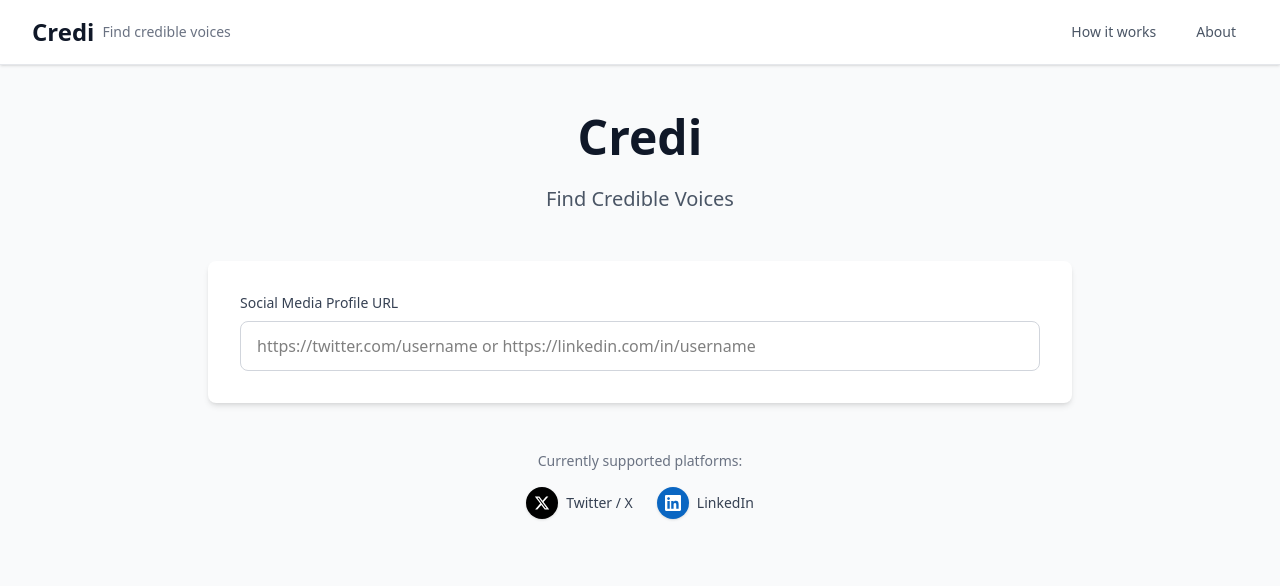
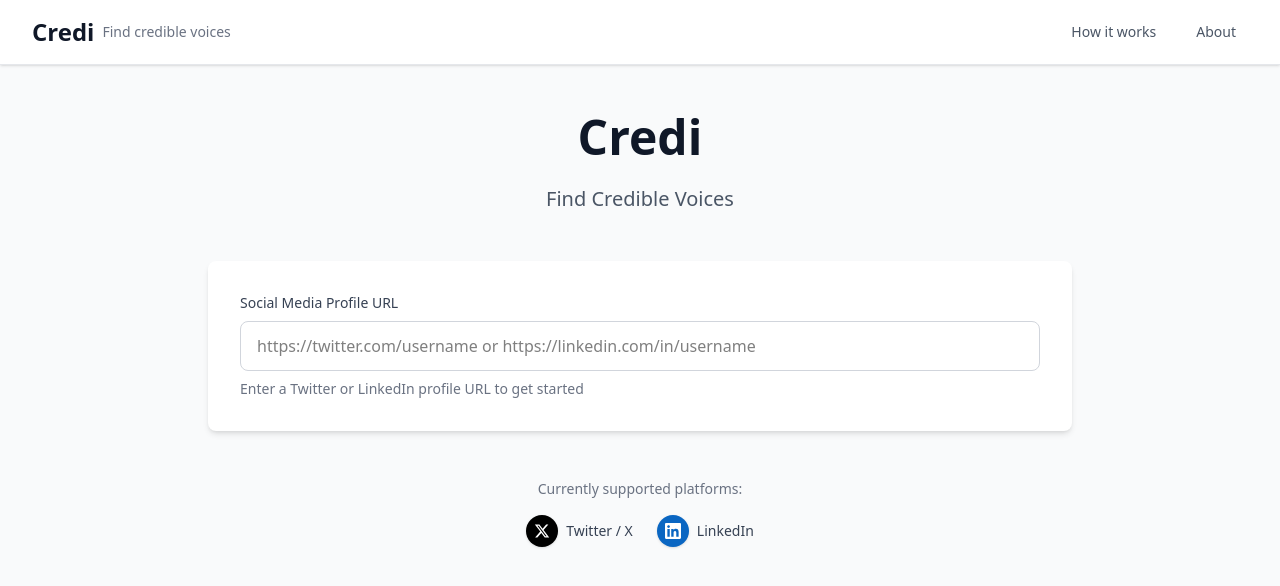
Before and after one commit to MohGanji/credi, a Next.js app: page / in a window 1280 px wide. Shown: the top 586 px of the page. Built offline with nearby package versions, Linux system fonts and the light colour scheme.

Commit message:
Task 11.3. Update UI to single-button workflow done

```diff
--- a/app/page.tsx
+++ b/app/page.tsx
@@ -214,8 +214,8 @@ export default function Home() {
 
 
 
-            {/* Validation Error */}
-            {validationResult?.error && (
+            {/* Validation Error - Only show if URL is invalid and user has stopped typing */}
+            {validationResult?.error && url.trim() && !isLoadingPreview && (
               <div className="mt-3 p-3 bg-red-50 border border-red-200 rounded-lg">
                 <div className="flex items-center space-x-2">
                   <div className="flex-shrink-0">
@@ -242,6 +242,13 @@ export default function Home() {
               </p>
             )}
 
+            {/* Helper text when no URL is entered */}
+            {!url.trim() && !isLoadingPreview && (
+              <p className="mt-2 text-sm text-gray-500">
+                Enter a Twitter or LinkedIn profile URL to get started
+              </p>
+            )}
+
             {/* Preview Error */}
             {previewError && (
               <div className="mt-3 p-3 bg-yellow-50 border border-yellow-200 rounded-lg">
@@ -263,7 +270,7 @@ export default function Home() {
       </div>
 
       {/* Profile Preview - Show loading state or actual profile */}
-      {(isLoadingPreview || profilePreview) && validationResult?.isValid && (
+      {(isLoadingPreview || profilePreview) && validationResult?.isValid && !previewError && (
         <div className="bg-white rounded-lg shadow-md p-8">
           <div className="space-y-4">
             {/* Profile Header */}
@@ -377,7 +384,7 @@ export default function Home() {
                 <div className="bg-gray-300 text-transparent px-8 py-3 rounded-lg font-medium animate-pulse">
                   Analyze Profile
                 </div>
-              ) : (
+              ) : profilePreview ? (
                 <button
                   onClick={handleAnalyze}
                   disabled={isAnalyzing || !profilePreview?.isPublic}
@@ -385,7 +392,7 @@ export default function Home() {
                 >
                   {isAnalyzing ? 'Starting Analysis...' : 'Analyze Profile'}
                 </button>
-              )}
+              ) : null}
             </div>
 
             {!isLoadingPreview && profilePreview && !profilePreview.isPublic && (
```
Also changed, not shown: .kiro/specs/credi/tasks.md.
